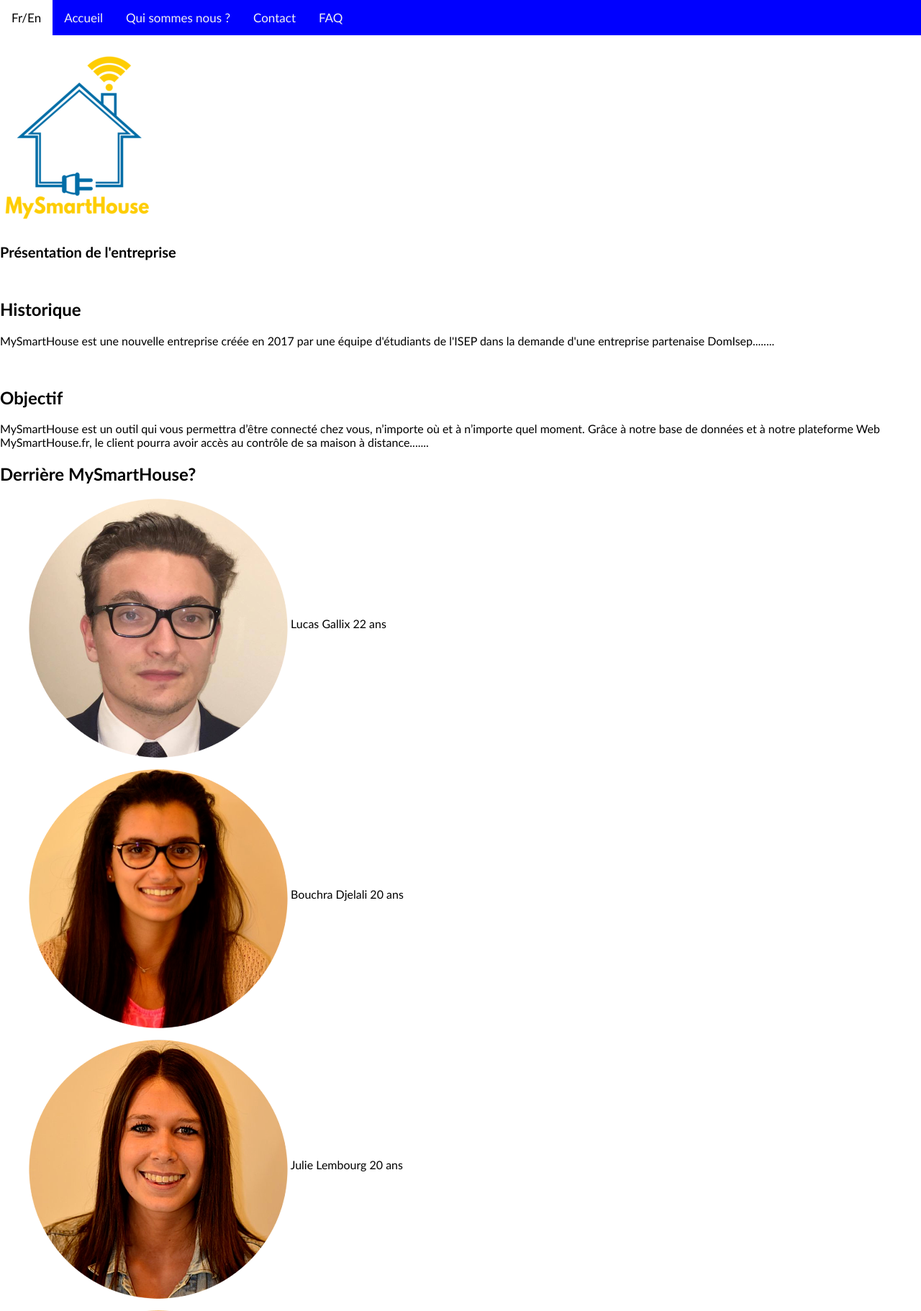
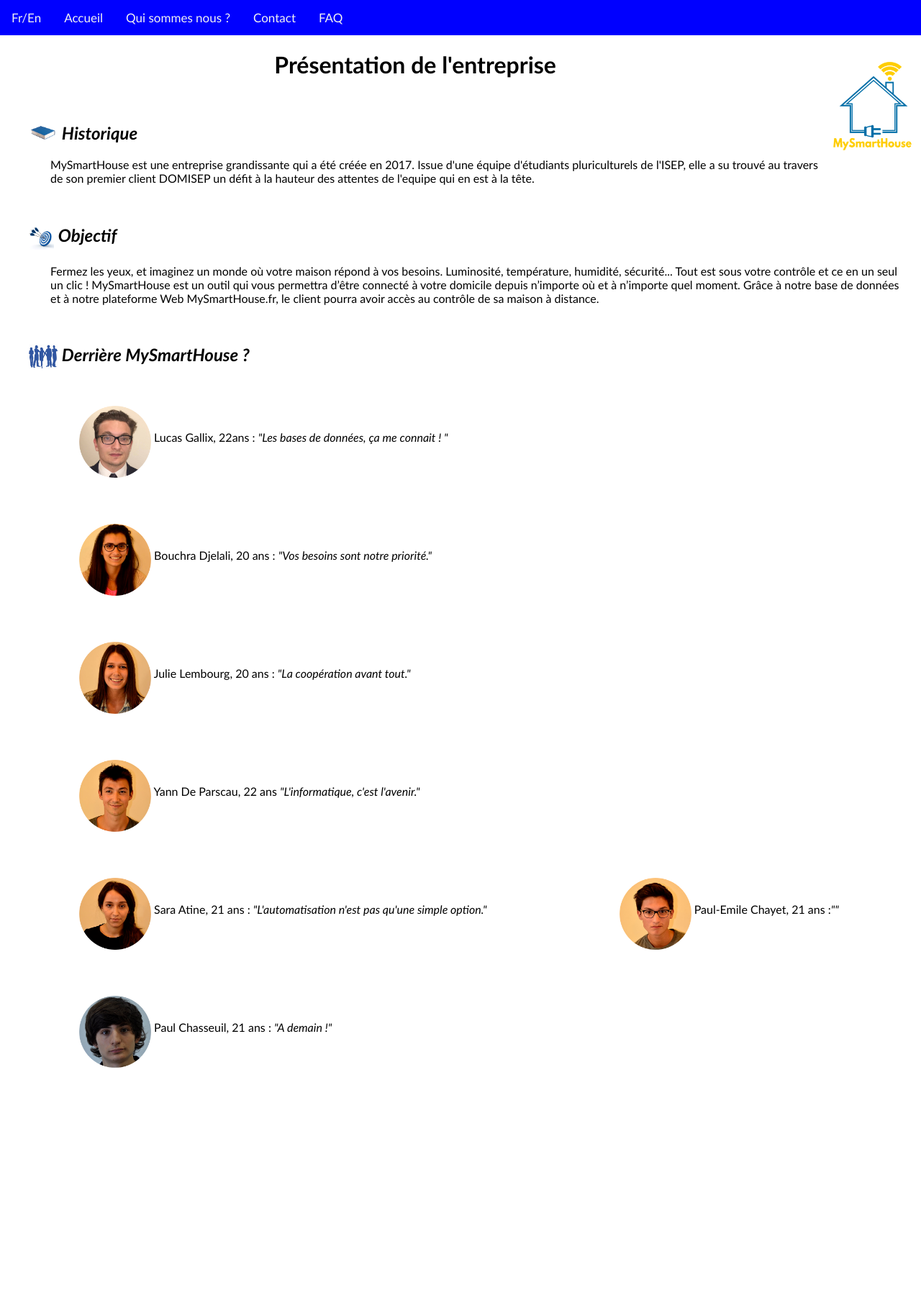
Before and after one commit to lucasglx/Site-Internet, a PHP site: the page made by Site Internet/Qui sommes nous.html in a window 1280 px wide. Shown: the top 1822 px of the page at 72% size. After the commit the page ends 1484 px from the top, so only its background shows below. Run offline with PHP 8.4, Linux system fonts and the light colour scheme.

Commit message:
Add files via upload
Modification de la page qui sommes nous (pas fini) avec les images et Page Contact bouton email

```diff
--- a/Site Internet/Qui sommes nous.html
+++ b/Site Internet/Qui sommes nous.html
@@ -27,31 +27,32 @@
         </div>
 
 
-            <h2><span class="highlight">Historique</span></h2>
-            <p>MySmartHouse est une nouvelle entreprise créée en 2017 par une équipe d'étudiants de l'ISEP dans la demande d'une entreprise partenaise DomIsep........</p> <br>
-            <h2><span class="highlight">Objectif</span></h2>
-            <p>MySmartHouse est un outil qui vous permettra d’être connecté chez vous, n’importe où et à n’importe quel moment. Grâce à notre base de données et à notre plateforme Web MySmartHouse.fr, le client pourra avoir accès au contrôle de sa maison à distance.......</p>
-            <h2> <span class="highlight">Derrière MySmartHouse?</span></h2>
+            <h2><img src="historique.jpg" class="historique" alt="Livre" align="top"/>  <I>Historique</I></h2>
+            <p>MySmartHouse est une entreprise grandissante qui a été créée en 2017. Issue d'une équipe d'étudiants pluriculturels de l'ISEP, elle a su trouvé au travers de son premier client DOMISEP un défit à la hauteur des attentes de l'equipe qui en est à la tête.   </p> <br>
+            <h2><img src="Objectif.bmp" class="objectif" alt="objectif" align="top"/>  <I>Objectif</I></h2>
+            <p>Fermez les yeux, et imaginez un monde où votre maison répond à vos besoins. Luminosité, température, humidité, sécurité... Tout est sous votre contrôle et ce en un seul un clic ! MySmartHouse est un outil qui vous permettra d’être connecté à votre domicile depuis n’importe où et à n’importe quel moment. Grâce à notre base de données et à notre plateforme Web MySmartHouse.fr, le client pourra avoir accès au contrôle de sa maison à distance.</p><br>
+            <h2><img src="equipe.JPG" class="equipe" alt="bonhomme" align="top"/>  <I>Derrière MySmartHouse ?</I></h2>
             <figure>
-            <p><img src="lucas.png" class="photo" alt="Photo de Lucas" align="middle"/> Lucas Gallix  22 ans </p>
+            <p><img src="lucas.png" class="photo" alt="Photo de Lucas" align="middle"/> Lucas Gallix, 22ans : <I>"Les bases de données, ça me connait ! " </I></p>
             </figure>
             <figure>
-            <p><img src="bouchra.png" class="photo" alt="Photo de Bouchra" align="middle"/> Bouchra Djelali 20 ans </p>
+            <p><img src="bouchra.png" class="photo" alt="Photo de Bouchra" align="middle"/> Bouchra Djelali, 20 ans : <I>"Vos besoins sont notre priorité."</I></p>
             </figure>
             <figure>
-            <p><img src="julie.png" class="photo" alt="Photo de Julie" align="middle"/> Julie Lembourg 20 ans </p>
+            <p><img src="julie.png" class="photo" alt="Photo de Julie" align="middle"/> Julie Lembourg, 20 ans : <I>"La coopération avant tout." </I></p>
             </figure>
             <figure>
-            <p><img src="yann.png" class="photo" alt="Photo de Yann" align="middle"/> Yann De Parscau 22 ans </p>
+            <p><img src="yann.png" class="photo" alt="Photo de Yann" align="middle"/> Yann De Parscau, 22 ans
+                <I>"L'informatique, c'est l'avenir."</I></p>
             </figure>
             <figure>
-            <p><img src="sara.png" class="photo" alt="Photo de Sara" align="middle"/> Sara Atine 21 ans </p>
+            <p><img src="sara.png" class="photo" alt="Photo de Sara" align="middle"/> Sara Atine, 21 ans : <I>"L'automatisation n'est pas qu'une simple option."</I></p>
             </figure>
             <figure>
-            <p><img src="paul-emile.png" class="photo" alt="Photo de Paul-emile" align="middle"/> Paul-emile Chayet 21 ans </p>
+            <p><img src="paul-emile.png" class="photo" alt="Photo de Paul-emile" align="middle"/> Paul-Emile Chayet, 21 ans :<I>"" </I></p>
             </figure>
             <figure>
-            <p><img src="paul.png" class="photo" alt="Photo de Paul" align="middle"/> Paul Chasseuil  21 ans </p>
+            <p><img src="paul.png" class="photo" alt="Photo de Paul" align="middle"/> Paul Chasseuil, 21 ans : <I>"A demain !"</I></p>
             </figure>
 
 
--- a/Site Internet/main.css
+++ b/Site Internet/main.css
@@ -1,23 +1,19 @@
-head
-{
+head {
     font-family: Trebuchet MS, Arial, Verdana, serif;
 }
 
 
-body
-{
+body {
     margin:0;
     font-family: Trebuchet MS, Arial, Verdana, serif;
 }
 
-.topnav
-{
+.topnav {
   overflow: hidden;
   background-color: #0000FF;
 }
 
-.topnav a
-{
+.topnav a {
   float: left;
   display: block;
   color: #f2f2f2;
@@ -28,19 +24,16 @@ body
 }
 
 .topnav a:hover
-{
   background-color: #ddd;
   color: black;
 }
 
-.topnav a.active
-{
+.topnav a.active {
     background-color: #fff;
     color: black;
 }
 
-legend
-{
+legend {
 	 margin-left : auto ;
      margin-right : auto ;
      display:table-caption ;
@@ -52,146 +45,106 @@ legend
 
 }
 
-fieldset
-{
+fieldset {
     border-radius: 8px;
 }
-.logo
-{
-  margin-top: 200px;
-  position: absolute;
-  float: center;
-  margin-left: 550px;
+.logoentreprise{
+    vertical-align: middle;
+    float: right;
+    height: auto;
+    width: auto;
+    max-width: 150px;
+    max-height: 150px;
+    margin-right: 10px;
+    margin-top: 0px;
 }
-.menu
-{
-  float:left;
-  width: 750px;
-  height: 1000px;
+.bienvenue {
+    text-align: center;
 }
-.contenu
-{
 
-    float:left;
-    width: 600px;
-    height: 1000px;
+.logoentreprisecontact {
+    float: left;
+    vertical-align:middle;
+    max-width: 150px;
+    max-height: 150px;
+    margin-right: 10px;
+    margin-top: 0px;
 }
-.pièce
-{
-  margin-top:50px;
-  position: absolute;
-  float: center;
-  margin-left: 535px;
-  border: 5px blue solid;
-  padding: 30px 30px 30px 30px;
+
+.contacteznous {
+    text-align: center
 }
-figcaption
-{
+
+.contact {
+    border-radius: 8px;
+    border: solid;
+    text-align: center;
+    display: block;
+    margin-left: auto;
+    margin-right: auto;
+    vertical-align:text-bottom;
+}
+
+.foireauxquestions {
+    text-align: center;
+}
+
+.logoentreprisefaq {
+    float: left;
+    vertical-align:middle;
+}
+
+.configuration maison {
+    text-align: center;
+}
+
+h2 {
+  color:black;
   font-weight: bold;
+  margin-left: 40px;
+  margin-right: 40px;
 }
-.caméra
-{
-  margin-top: 20px;
-  margin-left: 250px;
-  margin-right: 250px;
-  float: center;
-  border: 3px black solid;
-  padding: 30px 30px 46px 30px;
-}
-.volet
-{
-  margin-top: 50px;
-  margin-left: -200px;
-  float: left;
-  border: 3px black solid;
-  padding:30px 20px 50px 30px;
-}
-.température
-{
-  margin-top: 20px;
-  margin-left: 30px;
-  float: left;
-  border: 3px black solid;
-  padding: 30px 35px 30px 20px;
-}
-.mode
-{
-  margin-top: 50px;
-  margin-left: 250px;
-  margin-right: 250px;
-  float: center;
-  border: 3px black solid;
-  padding:30px 30px 17px 30px;
+
+
+
+.photo {
+
+  height: auto;
+  width: auto;
+  max-width: 100px;
+  max-height: 100px;
 
 }
-.option
-{
-  margin-top: 10px;
-  padding: 20px 30px 30px 30px;
-  border: 3px black solid;
+
+
+figure {
+    display:inline-block;
 }
-.option.img
-{
-  float: left;
-}
-h3
-{
-  font-style:italic;
-  font-size: 10px;
-  float:center;
-}
-h1
-{
-  font-weight: bold;
-  font-size: 20px;
+
+.historique {
+  height: auto;
+  width: auto;
+  max-width: 40px;
+  max-height: 40px;
 
 }
-.cmn-toggle {
-    position: absolute;
-    margin-left: -9999px;
-    visibility: hidden;
+
+.objectif {
+  height: auto;
+  width: auto;
+  max-width: 35px;
+  max-height: 35px;
+}
+
+p {
+margin-left: 70px;
+margin-right: 30px;
+}
+
+
+.equipe {
+  height: auto;
+  width: auto;
+  max-width: 40px;
+  max-height: 40px;
   }
-  .cmn-toggle + label {
-    float:right;
-    display: block;
-    position: relative;
-    bottom: 90px;
-    cursor: pointer;
-    outline: none;
-    user-select: none;
-  }
-  input.cmn-toggle-round + label {
-    padding: 2px;
-    width: 120px;
-    height: 60px;
-    background-color: #dddddd;
-    border-radius: 60px;
-  }
-  input.cmn-toggle-round + label:before,
-  input.cmn-toggle-round + label:after {
-    display: block;
-    position: absolute;
-    top: 1px;
-    left: 1px;
-    bottom: 1px;
-    content: "";
-  }
-  input.cmn-toggle-round + label:before {
-    right: 1px;
-    background-color: #f1f1f1;
-    border-radius: 60px;
-    transition: background 0.4s;
-  }
-  input.cmn-toggle-round + label:after {
-    width: 58px;
-    background-color: #fff;
-    border-radius: 100%;
-    box-shadow: 0 2px 5px rgba(0, 0, 0, 0.3);
-    transition: margin 0.4s;
-  }
-  input.cmn-toggle-round:checked + label:before {
-    background-color: #8ce196;
-  }
-  input.cmn-toggle-round:checked + label:after {
-    margin-left: 60px;
-  }
```
Also changed, not shown: Site Internet/Contact.html (added, +47 -0 lines), Site Internet/Objectif.bmp (added), Site Internet/button.png (added), Site Internet/equipe.JPG (added), Site Internet/historique.jpg (added).
